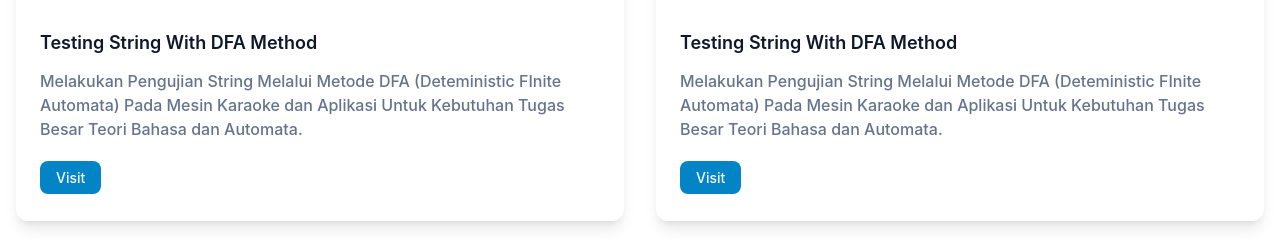
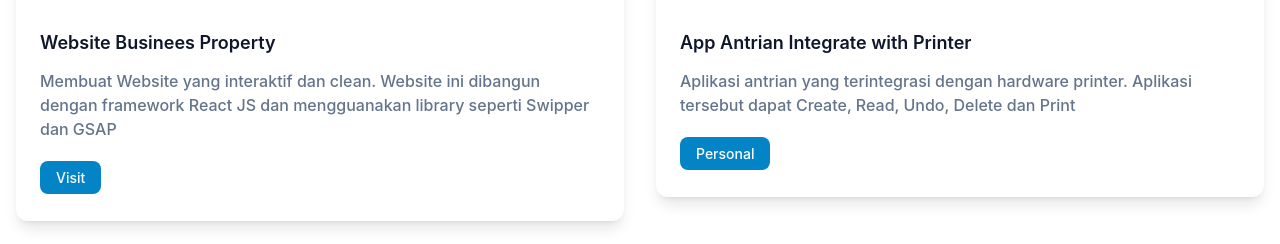
Before and after one commit to yogaekapratama29/Portofolio, a website: page index.html in a window 1280 px wide. Shown: the part 3761-4005 px from the top of the page. Drawn offline with Linux system fonts and the light colour scheme.

Commit message:
+ add desc

```diff
--- a/index.html
+++ b/index.html
@@ -278,20 +278,20 @@
                    <a href="https://github.com/yogaekapratama29/TuBes-Teori-Bahasa-Automata"></a> <img src="img/project.png" alt="Portfolio2" class="w-full">
                     <div class="py-8 px-6">
                         <h3 >
-                            <a href="https://github.com/yogaekapratama29/TuBes-Teori-Bahasa-Automata" class="block mb-3 font-semibold text-lg text-dark hover:text-sky-600 ">Testing String With DFA Method</a></h3>
-                        <p class="font-medium text-base text-secondary mb-6">Melakukan Pengujian String Melalui Metode DFA (Deteministic FInite Automata) Pada Mesin Karaoke dan Aplikasi Untuk Kebutuhan Tugas Besar Teori Bahasa dan Automata.</p>
-                        <a href="https://github.com/yogaekapratama29/TuBes-Teori-Bahasa-Automata" class="font-medium text-sm text-white bg-sky-600 py-2 px-4 rounded-lg hover:opacity-80">Visit</a>
+                            <a href="https://portfolio-business-fn43-bj3lpcw78-yogaekapratama29s-projects.vercel.app" class="block mb-3 font-semibold text-lg text-dark hover:text-sky-600 ">Website Businees Property</a></h3>
+                        <p class="font-medium text-base text-secondary mb-6">Membuat Website yang interaktif dan clean. Website ini dibangun dengan framework React JS dan mengguanakan library seperti Swipper dan GSAP</p>
+                        <a href="https://portfolio-business-fn43-bj3lpcw78-yogaekapratama29s-projects.vercel.app" class="font-medium text-sm text-white bg-sky-600 py-2 px-4 rounded-lg hover:opacity-80">Visit</a>
                     </div>
                 </div>
             </div>
             <div class="w-full px-4 lg:w-1/2 xl:1/3 ">
                 <div class="bg-white rounded-xl shadow-lg overflow-hidden mb-10">
-                   <a href="https://github.com/yogaekapratama29/TuBes-Teori-Bahasa-Automata"></a> <img src="img/antrian.png" alt="Portfolio2" class="w-full">
+                   <a href=""></a> <img src="img/antrian.png" alt="Portfolio2" class="w-full">
                     <div class="py-8 px-6">
                         <h3 >
-                            <a href="https://github.com/yogaekapratama29/TuBes-Teori-Bahasa-Automata" class="block mb-3 font-semibold text-lg text-dark hover:text-sky-600 ">Testing String With DFA Method</a></h3>
-                        <p class="font-medium text-base text-secondary mb-6">Melakukan Pengujian String Melalui Metode DFA (Deteministic FInite Automata) Pada Mesin Karaoke dan Aplikasi Untuk Kebutuhan Tugas Besar Teori Bahasa dan Automata.</p>
-                        <a href="https://github.com/yogaekapratama29/TuBes-Teori-Bahasa-Automata" class="font-medium text-sm text-white bg-sky-600 py-2 px-4 rounded-lg hover:opacity-80">Visit</a>
+                            <a href="https://github.com/yogaekapratama29/TuBes-Teori-Bahasa-Automata" class="block mb-3 font-semibold text-lg text-dark hover:text-sky-600 ">App Antrian Integrate with Printer</a></h3>
+                        <p class="font-medium text-base text-secondary mb-6">Aplikasi antrian yang terintegrasi dengan hardware printer. Aplikasi tersebut dapat Create, Read, Undo, Delete dan Print </p>
+                        <a href="https://github.com/yogaekapratama29/TuBes-Teori-Bahasa-Automata" class="font-medium text-sm text-white bg-sky-600 py-2 px-4 rounded-lg hover:opacity-80">Personal</a>
                     </div>
                 </div>
             </div>
```
Also changed, not shown: 1 other file.
